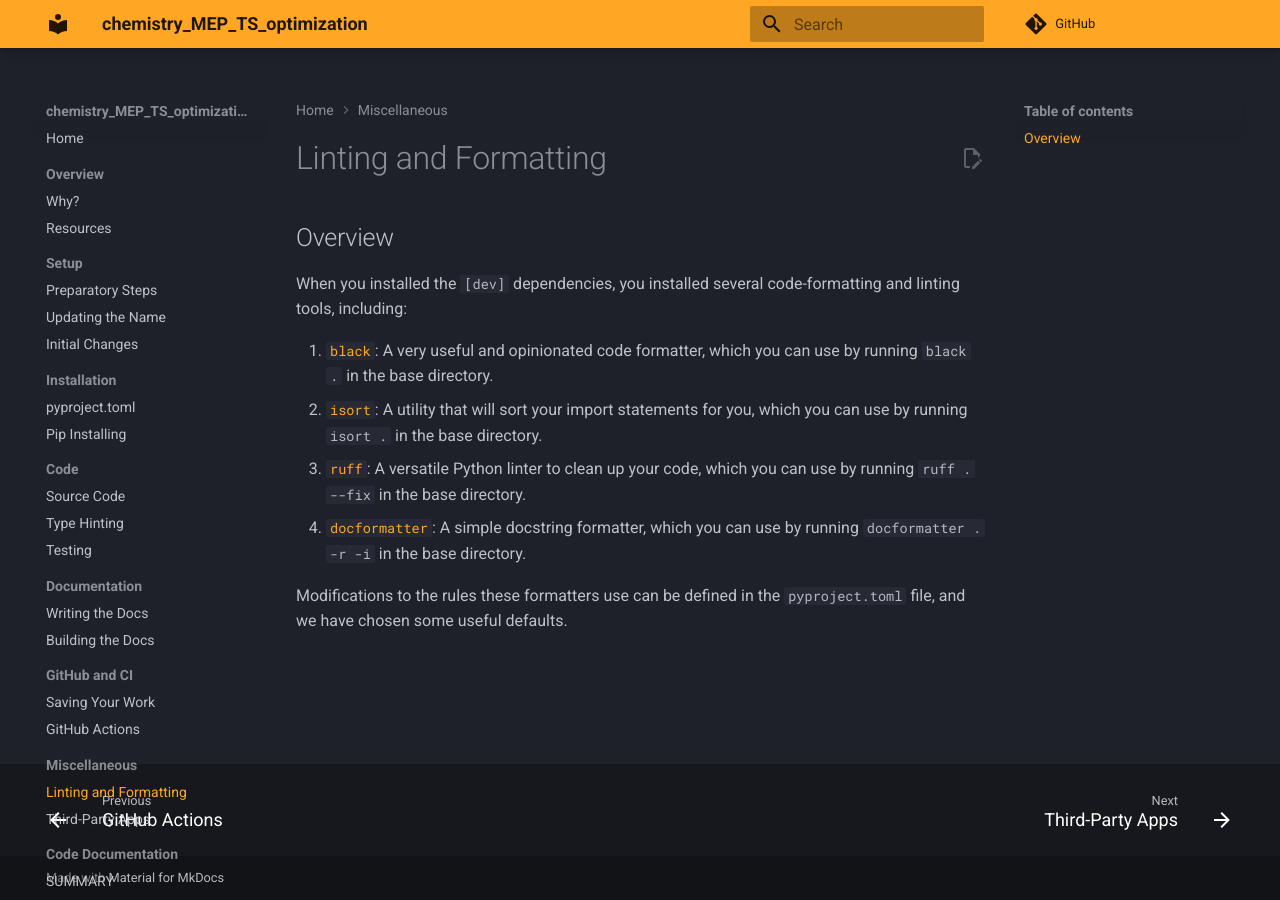
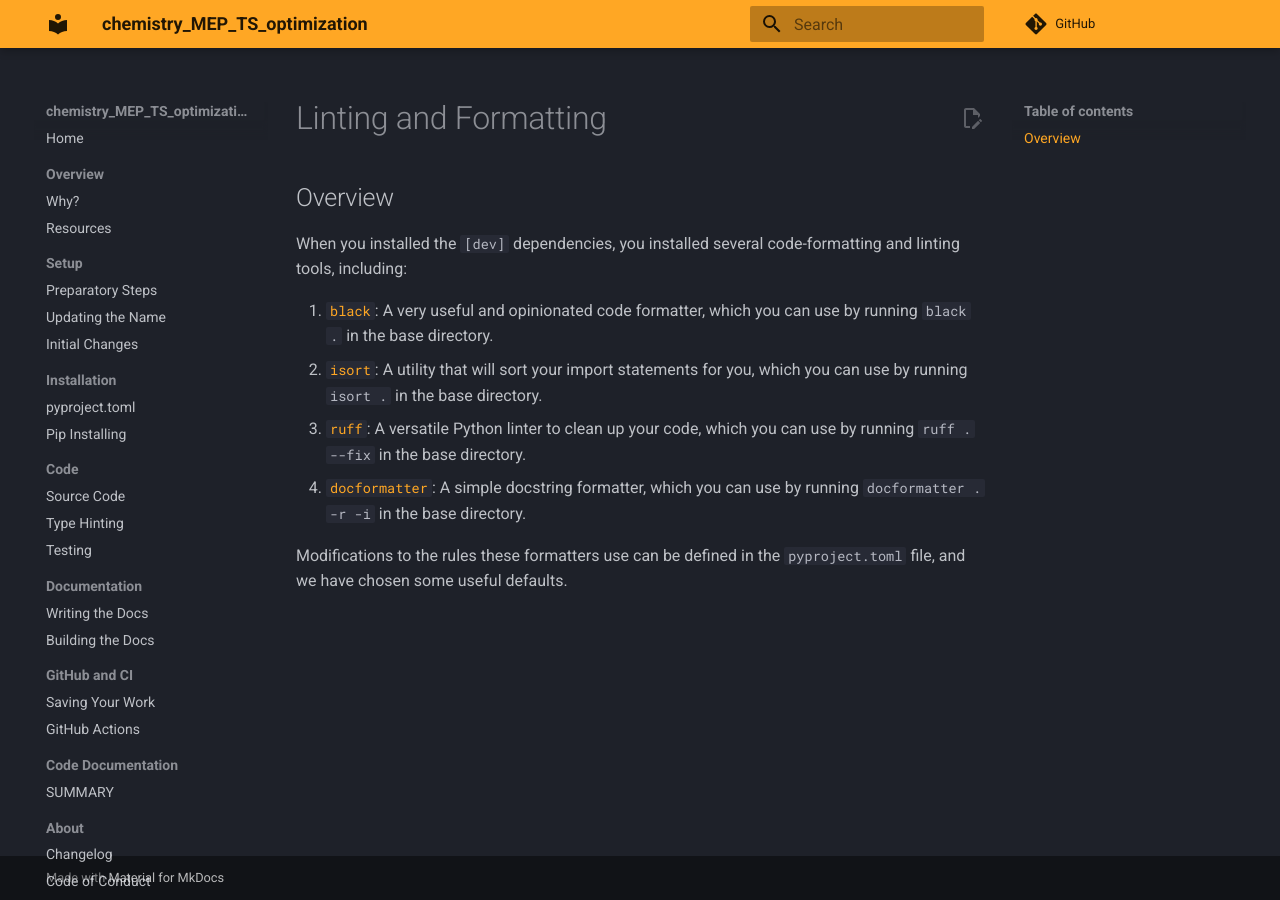
Before and after one commit to khegazy/transbymep, an MkDocs documentation site: the page built from docs/example_docs/other/linting.md, in a window 1280 px wide. Built offline with MkDocs 1.6.1 and Material for MkDocs 9.7.7, drawn with Linux system fonts in a browser that asks for light colours; comment, search, counter and statistics services are not loaded.

Commit message:
removed a random section from the docs.

```diff
--- a/mkdocs.yml
+++ b/mkdocs.yml
@@ -24,9 +24,6 @@ nav:
   - GitHub and CI:
       - example_docs/github/commits.md
       - example_docs/github/workflows.md
-  - Miscellaneous:
-      - example_docs/other/linting.md
-      - example_docs/other/apps.md
   - Code Documentation: reference/ # keep me!
   - About:
       - example_docs/about/changelog.md
```
